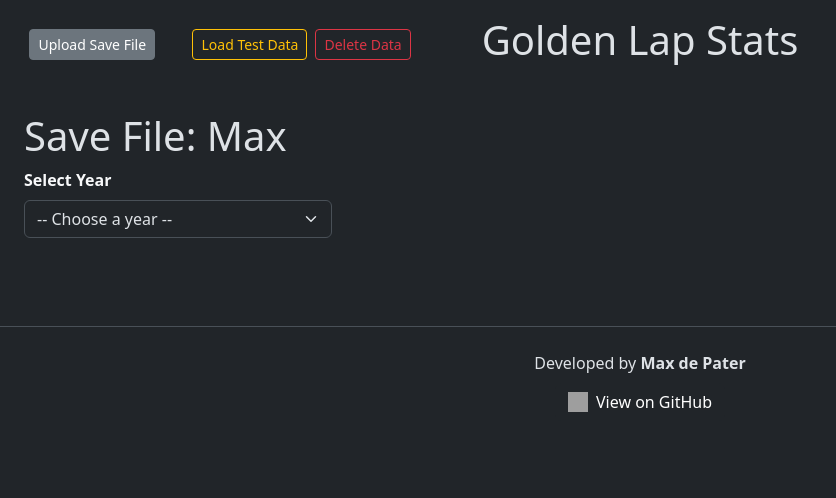
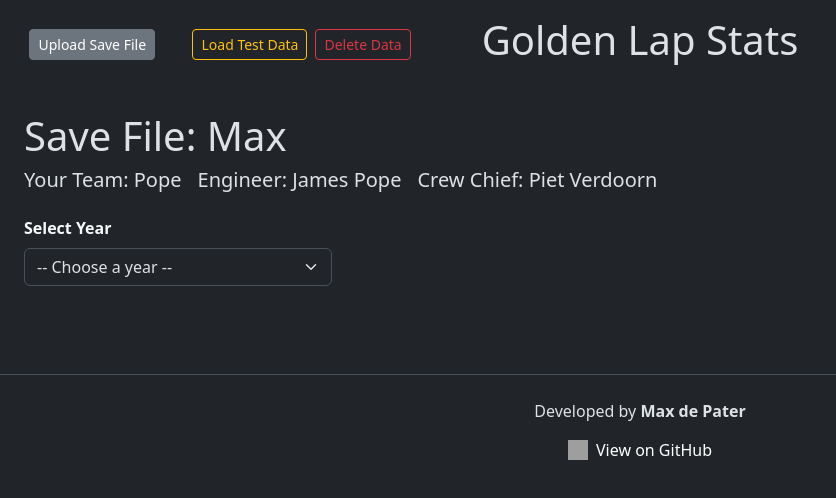
Before and after one commit to MDPater/GoldenLapStats, a React (Vite) app: page / in a window 1280 px wide. Both pictures are taken after a click on the button "Load Test Data". Shown: the top 498 px of the page, without its empty margins (0-836 px from the left). Built offline with nearby package versions, Linux system fonts and the light colour scheme; grey boxes are pictures that could not be loaded.

Commit message:
updated save info

```diff
--- a/src/sites/SeasonStats.jsx
+++ b/src/sites/SeasonStats.jsx
@@ -11,6 +11,11 @@ function SeasonStats({ data }) {
   return (
     <div className="p-4">
       <h1>Save File: {data.CareerHeader?.CareerName}</h1>
+      <div className="d-flex align-items-center gap-3 mb-3">
+        <h5 className="">Your Team: {data.CareerHeader?.TeamInfo}</h5>
+        <h5 className="">Engineer: {data.CareerHeader?.Engineer}</h5>
+        <h5 className="">Crew Chief: {data.CareerHeader?.CrewChief}</h5>
+      </div>
       <div className="w-25">
         <CalendarYearDropdown data={data.Career?.Years} setYear={setYear} />
       </div>
```
